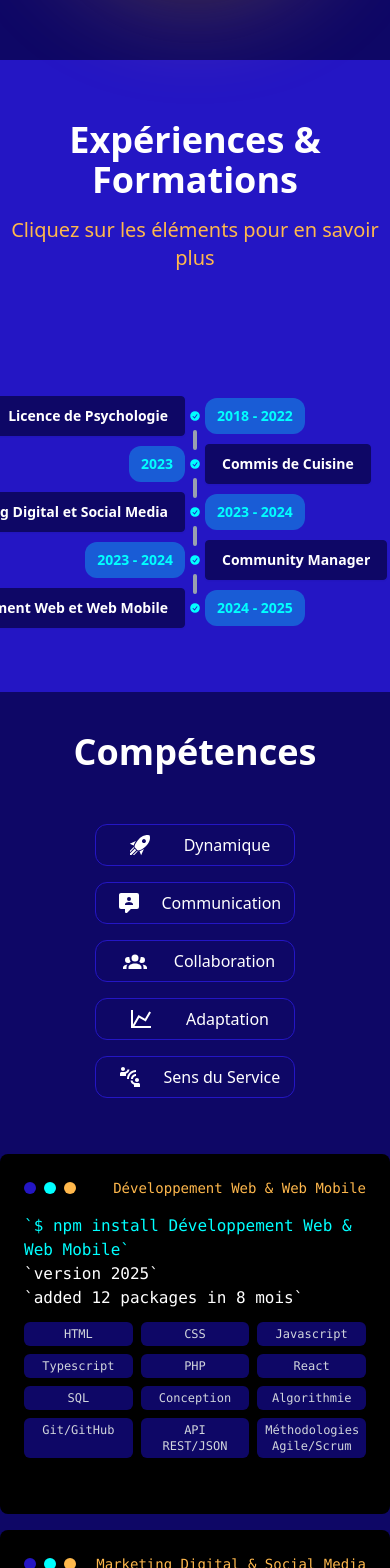
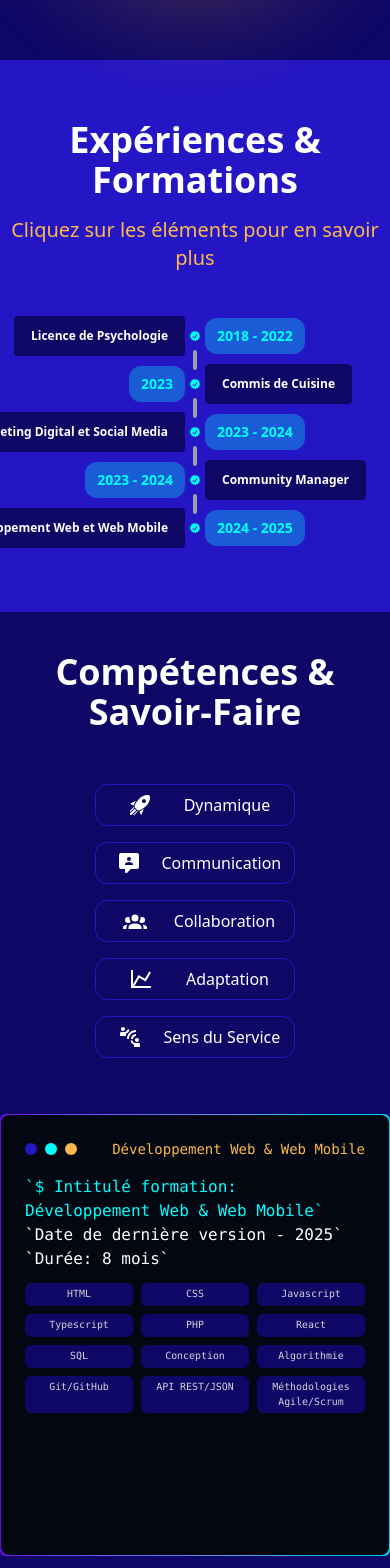
Before and after one commit to NathanVienne/curriculum_vitae, a React (Vite) app: page / in a window 390 px wide. Shown: the part 800-2368 px from the top of the page. Built offline with nearby package versions, Linux system fonts and the light colour scheme.

Commit message:
Finalization of certain elements

```diff
--- a/package.json
+++ b/package.json
@@ -4,7 +4,7 @@
   "version": "0.0.0",
   "type": "module",
   "scripts": {
-    "dev": "vite",
+    "dev": "vite --host",
     "build": "vite build",
     "lint": "eslint .",
     "preview": "vite preview",
--- a/src/components/contact/contact.jsx
+++ b/src/components/contact/contact.jsx
@@ -6,7 +6,7 @@ export default function Contact() {
         <section id="contact" className="bg-neutral py-10">
             <h2 className="text-center text-4xl font-bold text-white">Contact</h2>
             <p className="text-center text-gray-400 text-lg my-8">Envie de discuter d'un projet ou simplement d'échanger ? N'hésitez pas à me contacter !</p>
-            <div className="flex flex-col md:flex-row justify-evenly">
+            <div className="flex flex-col gap-y-5 md:flex-row justify-evenly">
                 < ContactForm />
                 <div className="flex flex-col justify-around">
                     < ContactCard />
--- a/src/components/contact/contact_card.jsx
+++ b/src/components/contact/contact_card.jsx
@@ -35,15 +35,15 @@ export default function ContactCard() {
                     </svg>
                     <div class="contact_info">
                         <div class="name">
-                            Nathan Vienne
+                            Vienne Nathan
                         </div>
-                        <div>
-                            <p class="label">NUMERO</p>
-                            <p class="info">+262 693 94 65 61</p>
+                        <div className="mb-3">
+                            <p className="text-sm text-gray-400">NUMERO</p>
+                            <p className="info">+262 693 94 65 61</p>
                         </div>
-                        <div>
-                            <p class="label">EMAIL</p>
-                            <p class="info">nathan.vienne@outlook.fr</p>
+                        <div className="mb-3">
+                            <p className="text-sm text-gray-400">EMAIL</p>
+                            <p className="info">nathan.vienne@outlook.fr</p>
                         </div>
                     </div>
                 </div>
--- a/src/components/contact/contact_form.jsx
+++ b/src/components/contact/contact_form.jsx
@@ -43,7 +43,7 @@ export default function ContactForm() {
                     </div>
 
                     <div className="flex justify-end">
-                        <button
+                        {/* <button
                             className="bg-primary text-white px-4 py-2 font-semibold rounded-md hover:shadow-sm hover:shadow-secondary w-full group"
                             type="submit"
                         >
@@ -58,6 +58,14 @@ export default function ContactForm() {
                                     </svg>
                                 </p>
                             </div>
+                        </button> */}
+                        <button
+                            className="text-white btn btn-disabled w-full"
+                            type="submit"
+                        >
+                            <p className="group-hover:-translate-y-7 duration-[1.125s] ease-[cubic-bezier(0.19,1,0.22,1)]">
+                                Envoyer
+                            </p>
                         </button>
                     </div>
                 </form>
--- a/src/components/experience/experience.jsx
+++ b/src/components/experience/experience.jsx
@@ -57,7 +57,7 @@ const experiences = [
 export default function Experience() {
     return (
         <section id="experience" className="bg-neutral py-15">
-            <div className="text-center pb-30 space-y-4">
+            <div className="text-center pb-10 md:pb-30 space-y-4">
                 <h2 className="text-4xl text-white font-bold">Expériences & Formations</h2>
                 <p className="text-accent text-xl">Cliquez sur les éléments pour en savoir plus</p>
             </div>
--- a/src/components/experience/items.jsx
+++ b/src/components/experience/items.jsx
@@ -17,7 +17,7 @@ export default function Items({ experiences }) {
 
                 return (
                     <li key={index}>
-                        {!isFirst && <hr className="bg-gray-400"/>}
+                        {!isFirst && <hr className="bg-gray-400" />}
 
                         <div
                             className={`${index % 2 === 0 ? "timeline-end" : "timeline-start"
@@ -25,15 +25,16 @@ export default function Items({ experiences }) {
                         >
                             {experience.period}
                         </div>
-                        <div className={`btn ${index % 2 === 0 ? "timeline-start" : "timeline-end"
-                            } timeline-box indicator bg-primary border-primary hover:shadow-md hover:shadow-secondary`}>
-                            <button
-                                onClick={() => openModal(index)}
-                                className="text-white text-sm md:text-base"
+                        <button
+                            onClick={() => openModal(index)}
+                            className={`btn ${index % 2 === 0 ? "timeline-start" : "timeline-end"
+                                } timeline-box indicator bg-primary border-primary hover:shadow-md hover:shadow-secondary`}>
+                            <span
+                                className="text-white text-xs md:text-base"
                             >
                                 {experience.title}
-                            </button>
-                        </div>
+                            </span>
+                        </button>
 
                         <div className="timeline-middle py-2">
                             <svg
--- a/src/components/nav/nav.jsx
+++ b/src/components/nav/nav.jsx
@@ -16,7 +16,7 @@ function Navigation() {
           <ul className="flex space-x-6">
             <Links label="Présentation" href="#hero" />
             <Links label="Parcours" href="#experience" />
-            <Links label="Compétences" />
+            <Links label="Compétences" href="#skills"/>
             <Links label="A Propos" href="#about" />
             <Links label="Contact" href="#contact" />
           </ul>
--- a/src/components/skills/degreeList.jsx
+++ b/src/components/skills/degreeList.jsx
@@ -56,14 +56,13 @@ export default function DegreesList() {
     ];
 
     return (
-        <section className="flex flex-col space-y-4 md:flex-row justify-evenly mt-6 pb-6">
+        <section className="flex flex-col space-y-4 md:flex-row md:justify-center md:items-start md:gap-x-6 mt-6 pb-6">
             {degrees.map((degree, index) => (
                 <Degree
                     key={index}
                     label={degree.label}
                     year={degree.year}
                     time={degree.time}
-                    number={degree.values.length}
                     values={degree.values}
                 />
             ))}
--- a/src/components/skills/degrees.jsx
+++ b/src/components/skills/degrees.jsx
@@ -1,7 +1,7 @@
-export default function Degree({ label, year, number, time, values }) {
+export default function Degree({ label, year, time, values }) {
     return (
-    <aside className="bg-black text-white p-6 rounded-lg w-full max-w-md font-mono h-90">
-
+        <article className="bg-gradient-to-r from-violet-700 to-cyan-400 p-0.25 rounded-md">
+            <div className="bg-gray-950 text-white p-6 rounded-lg w-full max-w-md font-mono h-110 md:h-90">
                 <div className="flex justify-between items-center">
                     <div className="flex space-x-2">
                         <div className="w-3 h-3 rounded-full bg-neutral"></div>
@@ -12,21 +12,22 @@ export default function Degree({ label, year, number, time, values }) {
                 </div>
 
                 <div className="mt-4">
-        <p className="text-secondary">`$ npm install {label}`</p>
-        <p className="text-white">`version {year}`</p>
-        <p className="text-white">`added {number} packages in {time}`</p>
+                    <p className="text-secondary">`$ Intitulé formation:  {label}`</p>
+                    <p className="text-white">`Date de dernière version - {year}`</p>
+                    <p className="text-white">`Durée: {time}`</p>
 
                     <div className="mt-3 grid grid-cols-3 gap-2 max-h-24">
                         {values.map((value, index) => (
                             <p
                                 key={index}
-              className="text-xs text-gray-300 bg-primary rounded-md px-2 py-1 text-center hover:bg-gray-600 hover:cursor-pointer"
+                                className="text-[0.62em] md:text-xs text-gray-300 bg-primary rounded-md px-2 py-1 text-center hover:bg-gray-700 hover:cursor-pointer"
                             >
                                 {value}
                             </p>
                         ))}
                     </div>
                 </div>
-    </aside>
+            </div>
+        </article>
     );
 }
--- a/src/components/skills/skills.jsx
+++ b/src/components/skills/skills.jsx
@@ -13,7 +13,7 @@ export default function Skills() {
 
     return (
         <section id="skills" className="bg-primary">
-            <h2 className="text-center text-white pt-10 pb-5 text-4xl font-bold">Compétences</h2>
+            <h2 className="text-center text-white pt-10 pb-5 text-4xl font-bold">Compétences & Savoir-Faire</h2>
             <div className='flex flex-col items-center space-y-4 md:flex-row md:justify-around py-8'>
                 {skills.map((skill, index) => (
                     <SoftSkills key={index} label={skill.label} icon={skill.iconPath} />
--- a/src/style/style.css
+++ b/src/style/style.css
@@ -233,16 +233,16 @@
   position: absolute;
   font-weight: bold;
   font-size: 0.5em;
-  top: 13.6em;
+  top: 13em;
   left: 3.2em;
 }
 
 .name {
   position: absolute;
-  font-weight: bold;
-  font-size: 0.5em;
-  top: 16.1em;
-  left: 1.5em;
+  font-size: 1.4em;
+  top: 5.5em;
+  left: 0.1em;
+  color: #ffb84c;
 }
 
 .strip {
```
Lines whose indentation alone changed are shown as unchanged.
